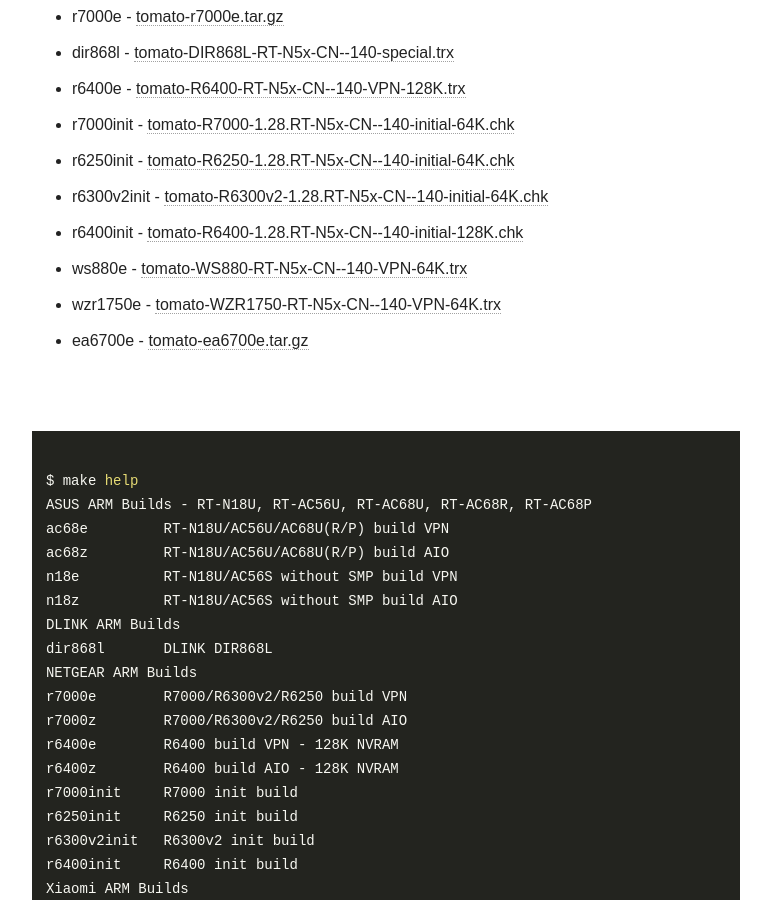
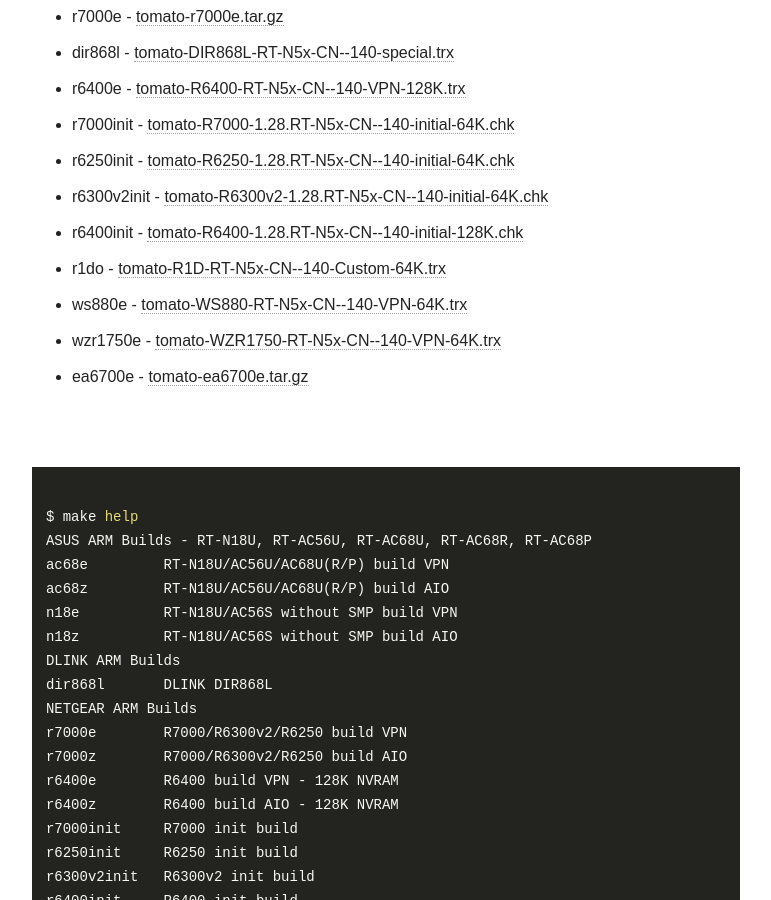
Before and after one commit to oglopss/tomato-arm-ci-jekyll, a Jekyll site: the page built from index.html, in a window 1280 px wide and 900 px high, scrolled down 703 px. Shown: the whole window, without its empty margins (254-1025 px from the left). Built offline with Jekyll 4.4.1, drawn with Linux system fonts in a browser that asks for light colours; nearby versions of some CDN libraries.

Commit message:
Travis build 75 r1do pushed to gh-pages

```diff
--- a/_data/ss.yml
+++ b/_data/ss.yml
@@ -12,3 +12,4 @@ files:
   - 0011 ws880e tomato-WS880-RT-N5x-CN--140-VPN-64K.trx
   - 0012 wzr1750e tomato-WZR1750-RT-N5x-CN--140-VPN-64K.trx
   - 0013 ea6700e tomato-ea6700e.tar.gz
+  - 0010 r1do tomato-R1D-RT-N5x-CN--140-Custom-64K.trx
```
